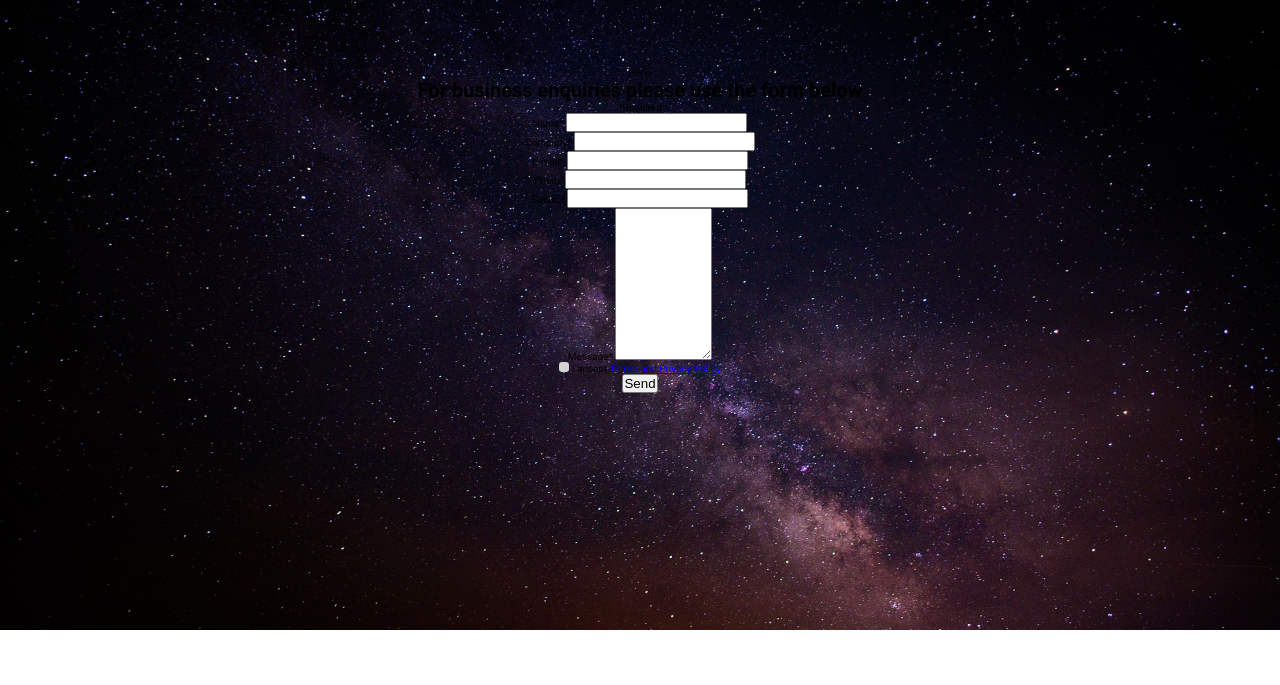
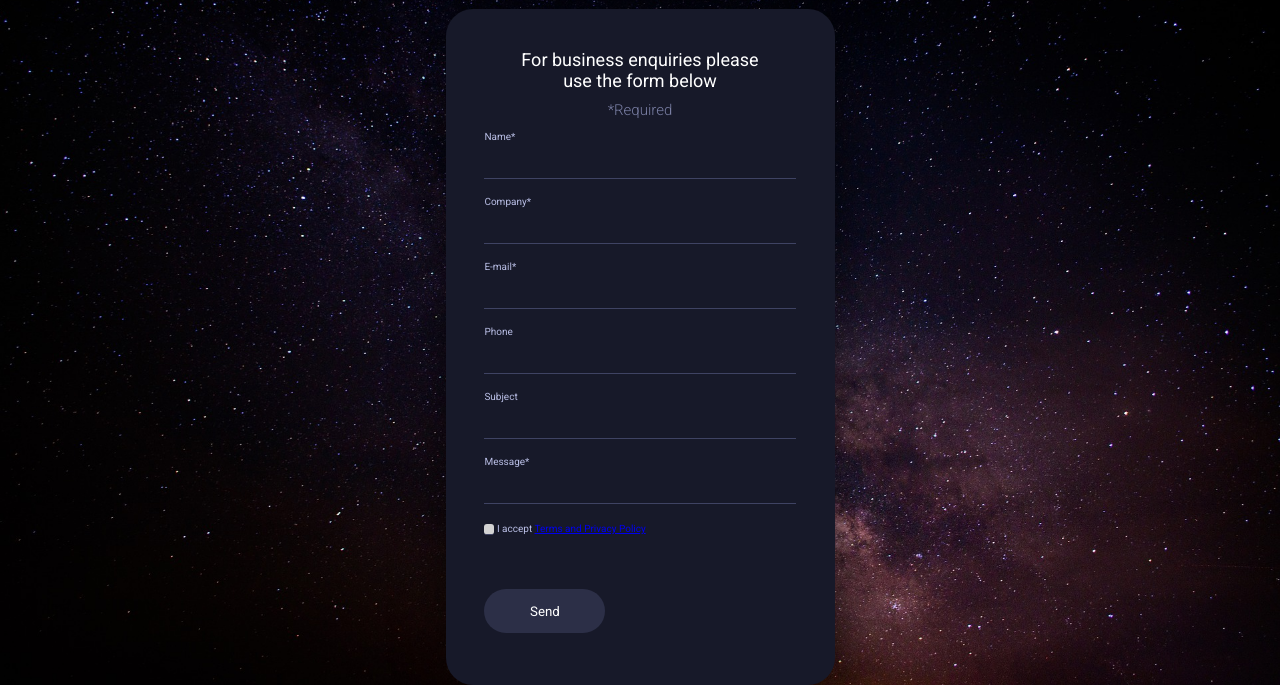
Before and after one commit to iamqwertyloal/DPG-test-task, a plain HTML site: page index.html in a window 1280 px wide. Shown: the part 170-855 px from the top of the page. Before the commit the page ends 800 px from the top, so only its background shows below. Drawn offline with Linux system fonts and the light colour scheme.

Commit message:
Update style, add HTML form validation

```diff
--- a/index.html
+++ b/index.html
@@ -19,36 +19,63 @@
         <!-- Name -->
         <div class="form-group">
           <label for="name">Name*</label>
-          <input type="text" id="name" />
+          <input
+            type="text"
+            id="name"
+            required
+            minlength="3"
+            maxlength="100"
+            autocomplete="off"
+          />
         </div>
         <!-- Company -->
         <div class="form-group">
           <label for="company">Company*</label>
-          <input type="text" id="company" />
+          <input
+            type="text"
+            id="company"
+            required
+            minlength="3"
+            maxlength="100"
+            autocomplete="off"
+          />
         </div>
         <!-- E-mail -->
         <div class="form-group">
           <label for="email">E-mail*</label>
-          <input type="email" id="email" />
+          <input type="email" id="email" required autocomplete="off" />
         </div>
         <!-- Phone -->
         <div class="form-group">
           <label for="phone">Phone</label>
-          <input type="tel" id="phone" />
+          <input
+            type="tel"
+            id="phone"
+            autocomplete="off"
+            pattern="[0-9]{8,}"
+            title="Phone number must be at least 8 symbols long and contain only numbers."
+          />
         </div>
         <!-- Subject -->
         <div class="form-group">
           <label for="subject">Subject</label>
-          <input type="text" id="subject" />
+          <input type="text" id="subject" autocomplete="off" />
         </div>
         <!-- Message -->
         <div class="form-group">
           <label for="message">Message*</label>
-          <textarea name="message" id="message" cols="10" rows="10"></textarea>
+          <textarea
+            name="message"
+            id="message"
+            cols="35"
+            rows="3"
+            autocomplete="off"
+            required
+          ></textarea>
         </div>
         <!-- Terms -->
         <div class="form-group">
-          <input type="checkbox" id="checkbox" name="checkbox" />
+          <input type="checkbox" id="checkbox" name="checkbox" required />
           <label for="checkbox"
             >I accept <a href="#">Terms and Privacy Policy</a></label
           >
--- a/style.css
+++ b/style.css
@@ -14,15 +14,84 @@ html {
 body {
   box-sizing: border-box;
   min-height: 100vh;
+  min-width: 44rem;
   font-family: "Roboto", sans-serif;
-  text-align: center;
   display: flex;
   justify-content: center;
   align-items: center;
   flex-direction: column;
+  color: #b9bee5;
   background-image: url("/cosmos.jpg");
   background-size: cover;
   background-position: top;
+}
+
+.welcome-text {
+  margin: 9rem 0 2.5rem 0;
+  color: #fff;
+  font-weight: 500;
+  font-size: 5.5rem;
+  box-shadow: 0 4px 19px rgba(0, 0, 0, 0.97);
+}
+
+.container {
+  width: 38.9rem;
+  height: 67.6rem;
+  background: #171929;
+  display: flex;
+  align-items: center;
+  flex-direction: column;
+  border-radius: 27px;
+  box-shadow: 0 0 5rem rgba(0, 0, 0, 0.7);
+}
+
+h1 {
+  margin: 4rem 7.5rem 1rem 7.5rem;
+  color: #fff;
+  font-weight: 400;
+  font-size: 1.8rem;
+  text-align: center;
+}
+
+.container--hint {
+  color: #797ea3;
+  font-weight: 300;
+  font-size: 1.5rem;
+  line-height: 1.8rem;
+  margin-bottom: 1.5rem;
+}
+
+/* Form */
+
+#form {
+  width: 80%;
+}
+
+.form-group {
+  height: 6.5rem;
+}
+
+label {
+  position: relative;
+  bottom: 3px;
+}
+
+input {
+  width: 100%;
+  height: 3.4rem;
+  font-family: "Roboto", sans-serif;
+  padding: 5px;
+  background: #171929;
+  color: #fff;
+  outline: none;
+  border: none;
+  border-bottom: 1px solid #3f4363;
+  box-sizing: border-box;
+  transition: all 0.3s;
+}
+
+input:focus {
+  border-bottom: 1px solid #fff;
 }
 
 input:is([type="checkbox"]) {
@@ -40,3 +109,41 @@ input:is([type="checkbox"]):checked {
   background-repeat: no-repeat;
   border: 2px solid lightgrey;
 }
+
+textarea {
+  width: 100%;
+  height: 3.4rem;
+  font-family: "Roboto", sans-serif;
+  resize: none;
+  padding: 5px;
+  background: #171929;
+  color: #fff;
+  outline: none;
+  border: none;
+  border-bottom: 1px solid #3f4363;
+  box-sizing: border-box;
+  transition: all 0.3s;
+}
+
+button {
+  cursor: pointer;
+  font-family: "Roboto", sans-serif;
+  background: #2c2f47;
+  color: #fff;
+  border: none;
+  border-radius: 28px;
+  height: 44px;
+  width: 121px;
+}
+
+button:hover {
+  border: 1px solid #b9bee5;
+  transform: translateY(-3px);
+  box-shadow: 0 1rem 2rem rgba(0, 0, 0, 0.2);
+}
+
+button:active {
+  transform: translateY(-1px);
+  box-shadow: 0 0.5rem 1rem rgba(0, 0, 0, 0.2);
+  cursor: progress;
+}
```
